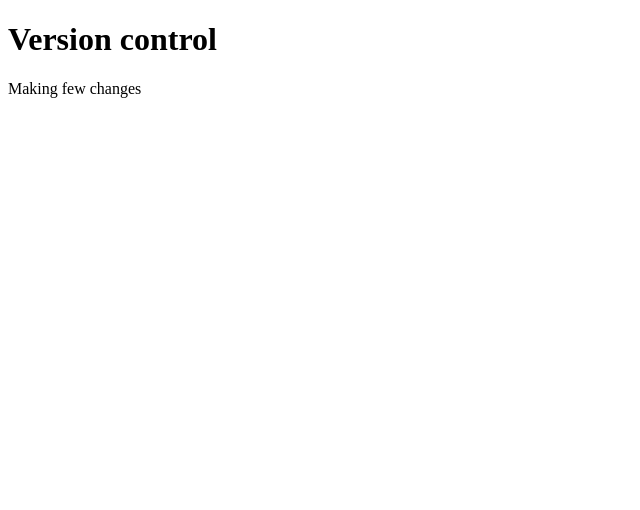
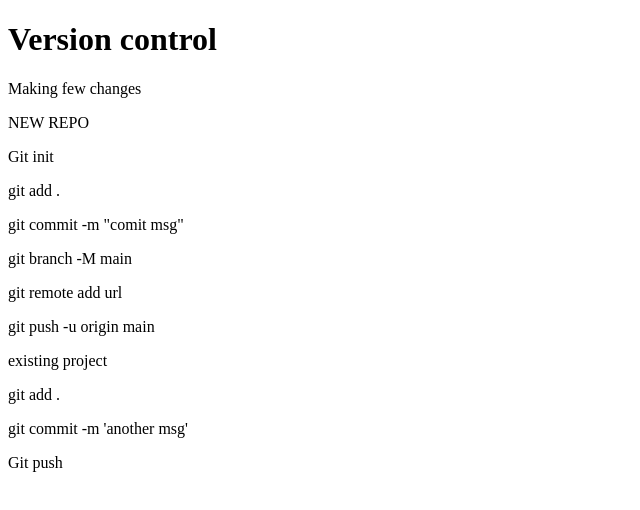
Before and after one commit to FrankSQ1/guthub-test-online, a plain HTML site: page index.html in a window 1280 px wide. Shown: the whole page, without its empty margins (0-640 px from the left). Drawn offline with Linux system fonts and the light colour scheme.

Commit message:
updated index.html

```diff
--- a/index.html
+++ b/index.html
@@ -5,10 +5,23 @@
     <meta http-equiv="X-UA-Compatible" content="IE=edge">
     <meta name="viewport" content="width=device-width, initial-scale=1.0">
     <link rel="stylesheet" href="./style.css">
-    <title>Document</title>
+    <title>Testing</title>
 </head>
 <body>
     <h1>Version control</h1>
     <p>Making few changes</p>
+
+    <p>NEW REPO</p>
+    <p>Git init</p>
+    <p>git add .</p>
+    <p>git commit -m "comit msg"</p>
+    <p>git branch -M main</p>
+    <p>git remote add url</p>
+    <p>git push -u origin main</p>
+
+    <p>existing project</p>
+    <p>git add .</p>
+    <p>git commit -m 'another msg'</p>
+    <p>Git push</p>
 </body>
 </html>
```
